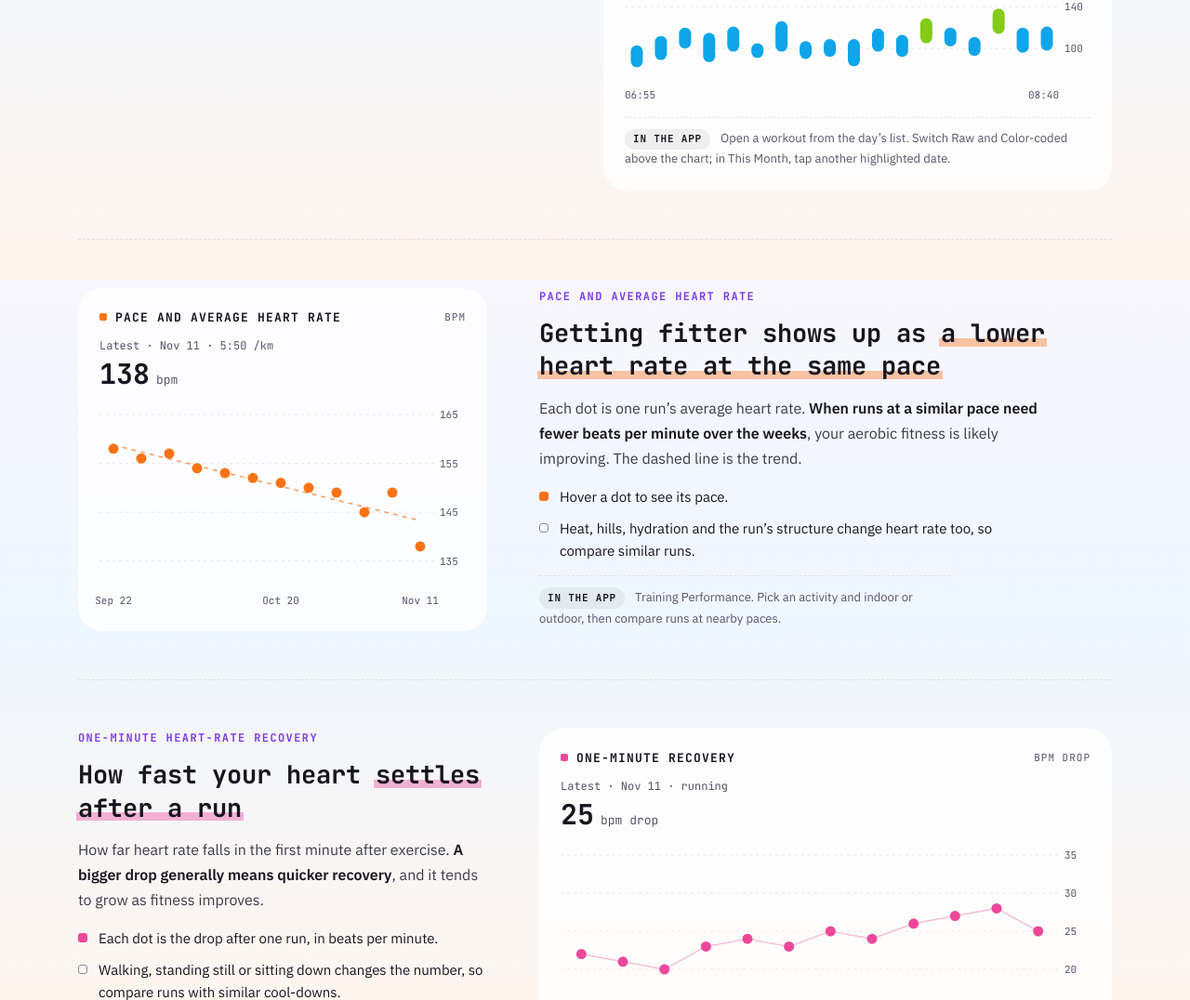
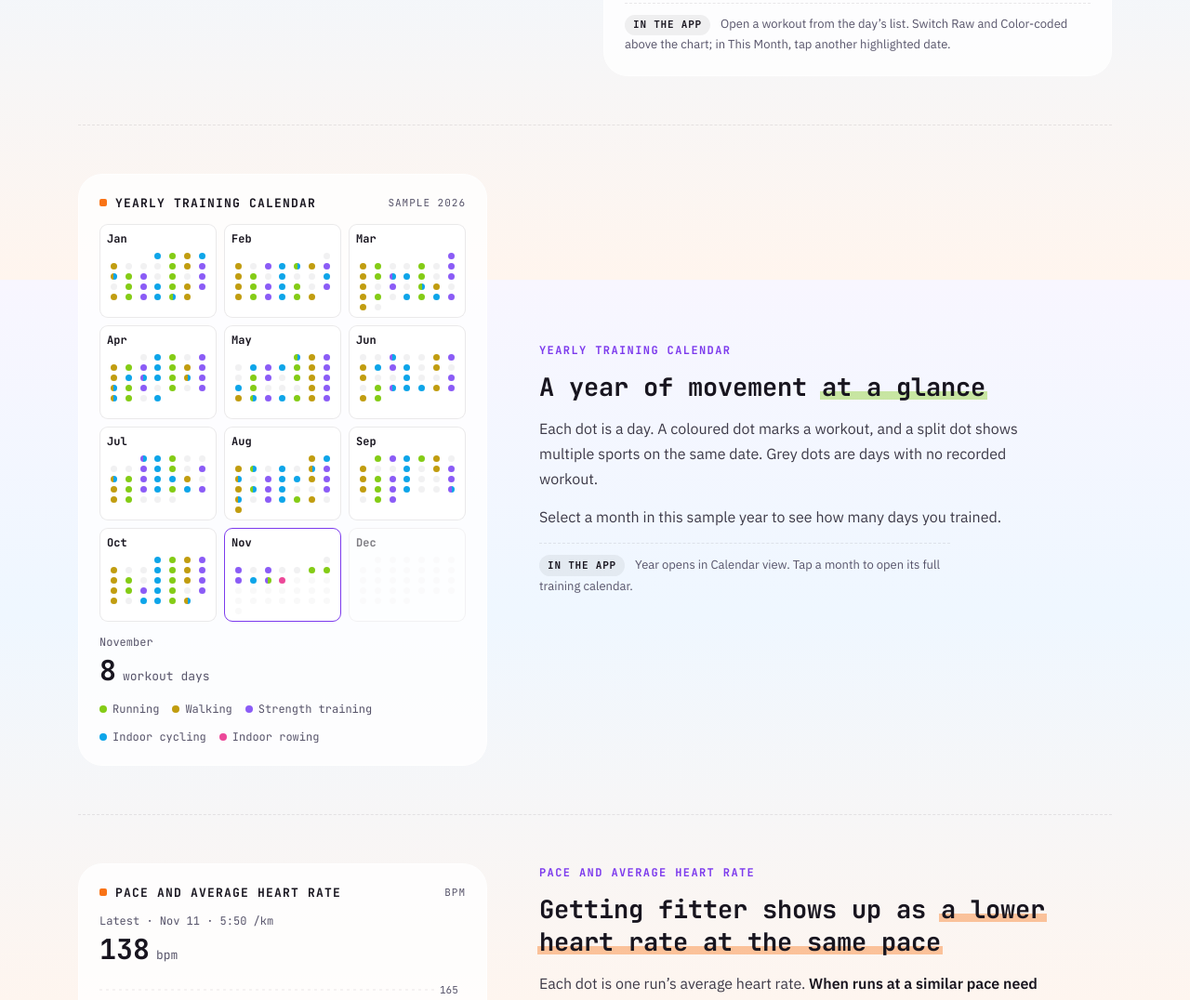
Before and after one commit to yihui-Xiong/rhythm-log, a plain HTML site: page docs/index.html in a window 1280 px wide. Shown: the part 6899-7975 px from the top of the page at 93% size. Drawn offline with Linux system fonts and the light colour scheme.

Commit message:
Show the Year training calendar on the onboarding site

```diff
--- a/docs/index.html
+++ b/docs/index.html
@@ -138,6 +138,20 @@ section.block { padding: 64px 0; }
 #trainCal { align-items: start; }
 #trainCal button { width: 100%; padding: 6px 3px; }
 .cal-sport { width: 100%; min-height: 18px; display: grid; place-items: center; border-radius: 5px; }
+
+/* Year training calendar */
+.year-calendar { display: grid; grid-template-columns: repeat(3, minmax(0, 1fr)); gap: 8px; }
+.year-month { min-width: 0; padding: 7px; display: grid; gap: 7px; text-align: left; color: var(--ink); background: var(--thumb); border: 1px solid var(--grid); border-radius: 9px; cursor: pointer; }
+.year-month[aria-pressed="true"] { border-color: var(--accent); }
+.year-month:focus-visible { outline: 2px solid var(--accent); outline-offset: 2px; }
+.year-month:disabled { cursor: default; opacity: .55; }
+.year-month-name { font: 700 12px "JetBrains Mono", monospace; }
+.year-month-days { display: grid; grid-template-columns: repeat(7, minmax(0, 1fr)); justify-items: center; gap: 4px 1px; }
+.year-dot { width: min(100%, 7px); height: 7px; display: flex; border-radius: 50%; overflow: hidden; background: var(--track); }
+.year-dot.blank { background: transparent; }
+.year-dot.future { opacity: .45; }
+.year-dot i { flex: 1; }
+#year-training { --year-walk: color-mix(in srgb, var(--straw) 77%, black); scroll-margin-top: 16px; }
 
 /* Workout panel */
 .wlist { display: flex; flex-direction: column; gap: 4px; }
@@ -567,7 +581,6 @@ html { scroll-padding-top: calc(env(safe-area-inset-top, 0px) + 80px); }
             <li><i style="background:var(--pink)"></i><span>Zones 4–5 are hard to very hard, hard to hold for long.</span></li>
           </ul>
           <p>Try November 11 to see stacked strength training and running tiles. In the app, the bar-chart switch shows the month’s total and lets you tap a weekly bar to filter the workout list. Each bar is labelled with its starting date.</p>
-          <p>Open Year for twelve light month tiles. A coloured dot marks a workout day, and a split dot shows multiple sports. Running is lime green, walking is golden yellow, indoor cycling is sky blue and strength training is violet. Tap a month to open its full training calendar.</p>
           <p class="hint"><b>In the app</b> Month → Training. Tap a date to open that day at its workouts.</p>
         </div>
         <div class="grid2">
@@ -579,6 +592,21 @@ html { scroll-padding-top: calc(env(safe-area-inset-top, 0px) + 80px); }
             <div class="legend"><span><b style="background:var(--lime)"></b>Running</span><span><b style="background:var(--violet)"></b>Strength training</span><span><b style="background:var(--sky)"></b>Indoor Cycling</span><span><b style="background:var(--pink)"></b>Indoor Rowing</span></div>
           </div>
           <div class="card" id="workoutPanel" aria-live="polite"></div>
+        </div>
+      </article>
+      <article class="feature flip" id="year-training">
+        <div class="copy">
+          <span class="label">Yearly training calendar</span>
+          <h3>A year of movement <span class="hl" style="--hl: var(--lime)">at a glance</span></h3>
+          <p>Each dot is a day. A coloured dot marks a workout, and a split dot shows multiple sports on the same date. Grey dots are days with no recorded workout.</p>
+          <p>Select a month in this sample year to see how many days you trained.</p>
+          <p class="hint"><b>In the app</b> Year opens in Calendar view. Tap a month to open its full training calendar.</p>
+        </div>
+        <div class="card">
+          <div class="card-title"><h4><i style="background:var(--tangerine)"></i>Yearly training calendar</h4><span class="unit">Sample 2026</span></div>
+          <div class="year-calendar" id="yearTrainCal" role="group" aria-label="Months in the sample training year"></div>
+          <div class="readout" id="yearTrainReadout" aria-live="polite"></div>
+          <div class="legend"><span><b style="background:var(--lime)"></b>Running</span><span><b style="background:var(--year-walk)"></b>Walking</span><span><b style="background:var(--violet)"></b>Strength training</span><span><b style="background:var(--sky)"></b>Indoor cycling</span><span><b style="background:var(--pink)"></b>Indoor rowing</span></div>
         </div>
       </article>
       <article class="feature flip">
@@ -1448,6 +1476,59 @@ function renderTrainCal() {
   host.querySelectorAll("button[data-d]").forEach((b) => b.addEventListener("click", () => { calDay = +b.dataset.d; workoutSel = 0; renderTrainCal(); renderWorkout(); }));
 }
 
+function renderYearTrainCal() {
+  const year = 2026, sampleMonth = 10;
+  const shortMonth = new Intl.DateTimeFormat("en", { month: "short", timeZone: "UTC" });
+  const fullMonth = new Intl.DateTimeFormat("en", { month: "long", timeZone: "UTC" });
+  const sampleWeek = ["walk", "r", "s", "indoorCycling", "r", "walk", "s"];
+  const months = Array.from({ length: 12 }, (_, month) => {
+    const first = new Date(Date.UTC(year, month, 1));
+    const offset = (first.getUTCDay() + 6) % 7;
+    const dayCount = new Date(Date.UTC(year, month + 1, 0)).getUTCDate();
+    const draw = rng(year * 12 + month);
+    const days = Array.from({ length: dayCount }, (_, index) => {
+      const date = index + 1;
+      const future = month > sampleMonth || (month === sampleMonth && date > TODAY);
+      if (future) return { sports: [], future };
+      if (month === sampleMonth) {
+        return { sports: [...new Set((WORKOUTS[date] || []).map((workout) => workout.type))], future };
+      }
+      const sport = sampleWeek[(offset + index) % 7];
+      const sports = draw() < 0.32 ? [] : [sport];
+      if (sport !== "indoorCycling" && draw() < 0.11) sports.push("indoorCycling");
+      return { sports, future };
+    });
+    return { first, offset, days };
+  });
+  const host = $("yearTrainCal");
+  host.innerHTML = months.map(({ first, offset, days }, month) => {
+    const label = fullMonth.format(first);
+    const activeDays = days.filter(({ sports }) => sports.length).length;
+    const dots = Array.from({ length: 42 }, (_, slot) => {
+      const day = days[slot - offset];
+      if (!day) return '<span class="year-dot blank"></span>';
+      const segments = day.sports.map((type) => {
+        const color = type === "walk" ? "--year-walk" : TYPE[type].color;
+        return `<i style="background:var(${color})"></i>`;
+      }).join("");
+      return `<span class="year-dot${day.future ? " future" : ""}">${segments}</span>`;
+    }).join("");
+    return `<button class="year-month" type="button" data-month="${month}" aria-pressed="false" aria-label="${label}, ${activeDays} workout days" ${month > sampleMonth ? "disabled" : ""}>
+      <span class="year-month-name">${shortMonth.format(first)}</span>
+      <span class="year-month-days" aria-hidden="true">${dots}</span>
+    </button>`;
+  }).join("");
+  const buttons = host.querySelectorAll("button");
+  const select = (month) => {
+    const { first, days } = months[month];
+    const count = days.filter(({ sports }) => sports.length).length;
+    buttons.forEach((button) => button.setAttribute("aria-pressed", String(+button.dataset.month === month)));
+    readout("yearTrainReadout", fullMonth.format(first), count, count === 1 ? "workout day" : "workout days");
+  };
+  buttons.forEach((button) => button.addEventListener("click", () => select(+button.dataset.month)));
+  select(sampleMonth);
+}
+
 let whrChart = null;
 function renderWorkout() {
   const host = $("workoutPanel");
@@ -1809,7 +1890,7 @@ function renderAll() {
   renderTrainCal(); renderWorkout(); renderRecCal();
 }
 renderDayCharts();
-updateVolReadout(); renderTrainCal(); renderWorkout(); updatePaceReadout(null);
+updateVolReadout(); renderTrainCal(); renderYearTrainCal(); renderWorkout(); updatePaceReadout(null);
 renderRecCal(); updateNight(); updateTrendReadout();
 readout("rhrReadout", "Median · November", (() => { const v = Object.values(RHR).sort((a, b) => a - b); return v[Math.floor(v.length / 2)]; })(), "bpm", ` <small>dashed line</small>`);
 updateHrrReadout(null); updateVitalsReadout(null); drawGlyphs();
```
